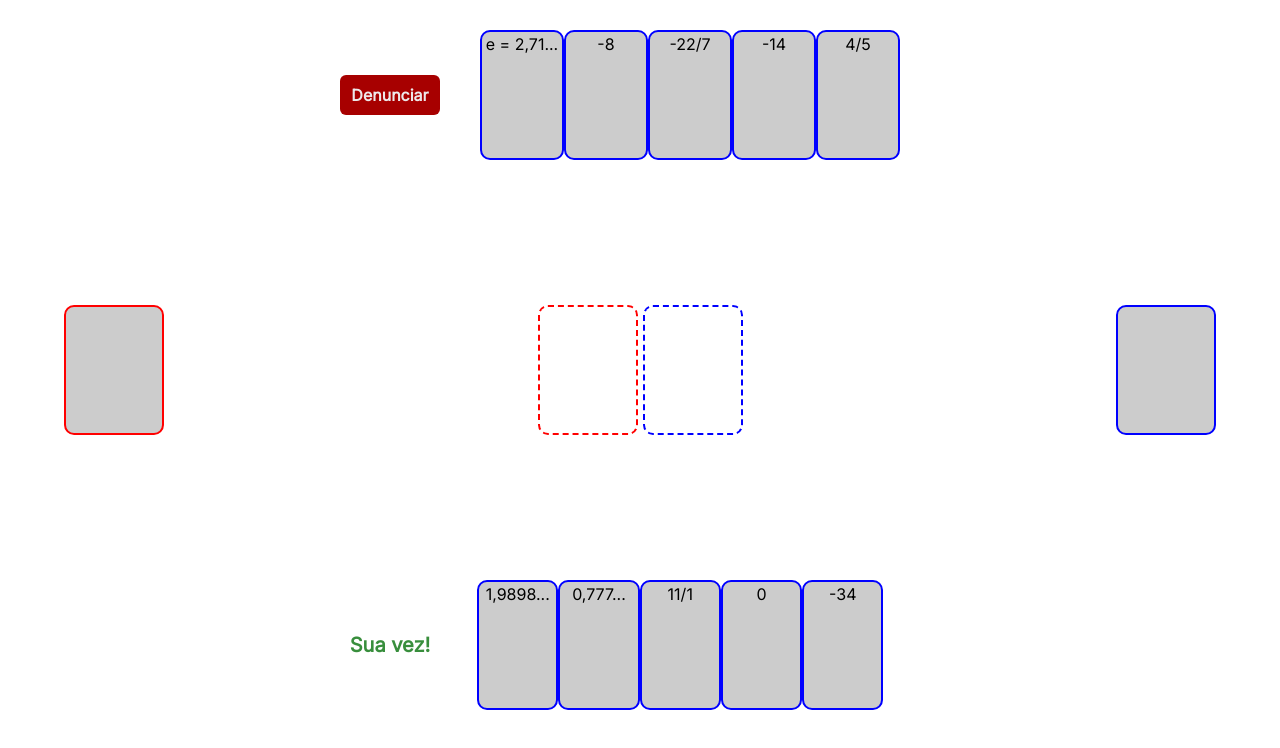
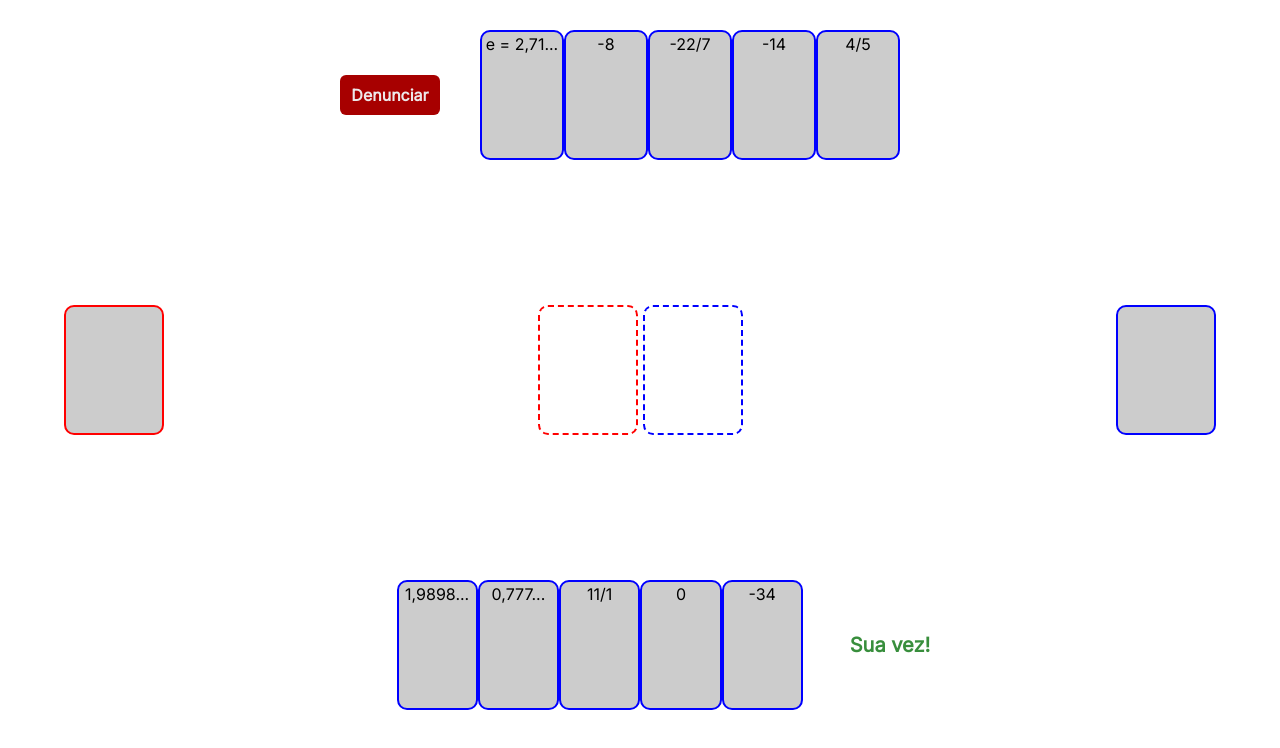
Before and after one commit to viniirbr/jogo-dos-numeros-reais, a React (Vite) app: page / in a window 1280 px wide. Both pictures are taken after a click on the button "Iniciar". Shown: the top 748 px of the page. Built offline with nearby package versions, Linux system fonts and the light colour scheme.

Commit message:
Create component for player deck

```diff
--- a/src/components/Button/index.tsx
+++ b/src/components/Button/index.tsx
@@ -13,8 +13,8 @@ export function Button({ onClick, children, type = 'normal' }: ButtonProps) {
             onClick={onClick}
             className={`${type === 'normal' ? 'bg-normal-900' : 'bg-report-900'}
             rounded-md p-2 min-w-[100px] font-sans text-text font-bold
-            hover:${type === 'normal' ? 'bg-normal-500' : 'bg-report-500'}
-            active:${type === 'normal' ? 'bg-normal-100' : 'bg-report-100'}
+            ${type === 'normal' ? 'hover:bg-normal-500' : 'hover:bg-report-500'}
+            ${type === 'normal' ? 'active:bg-normal-100' : 'active:bg-report-100'}
             transition-color duration-500`}
         >{children}
         </button>
--- a/src/components/Game/index.tsx
+++ b/src/components/Game/index.tsx
@@ -5,6 +5,7 @@ import shuffle from "../../assets/scripts/shuffle";
 import { Sentence, sentencesArray } from "../../assets/sentences"
 import { Button } from "../Button";
 import Card from "../Card";
+import { PlayerDeck } from "../PlayerDeck";
 import { Report } from "../Report";
 import './style.css'
 
@@ -33,6 +34,9 @@ export function Game() {
   }, []);
 
   const onCardClicked = (type: String, id: number, owner: 1 | 2 | undefined) => {
+    console.log(hasDiggedSentence)
+    console.log('owner: ' + owner)
+    console.log(playerTurn)
     if (type === 'sentence' && !hasDiggedSentence) { //retirar nova frase
       setSentencesPut([sentencesDig[sentencesDig.length - 1], ...sentencesDig]);
       let sentencesDigTemp = sentencesDig;
@@ -85,22 +89,10 @@ export function Game() {
 
   return (
     <div className="game">
-      <Report isOpen={isOpen} setIsOpen={setIsOpen}/>
+      <Report isOpen={isOpen} setIsOpen={setIsOpen} />
 
-      <div className="player-area">
-        <div>
-          {playerTurn === 1 && <Button onClick={() => setIsOpen(true)} type='report'>Denunciar</Button>}
-          {playerTurn === 2 && hasDiggedNumber && <Button onClick={changeTurn}>Passar</Button>}
-
-        </div>
-        <div className="cards-deck cards-deck-player1">
-          {player2Numbers?.map((number, id) =>
-            <Card content={number} key={id} type='number' onCardClicked={onCardClicked} id={id} owner={2} />)}
-        </div>
-        <div>
-          {playerTurn === 2 && <h3 className="text-green font-bold font-sans text-xl">Sua vez!</h3>}
-        </div>
-      </div>
+      <PlayerDeck playerNumbers={player2Numbers} playerTurn={playerTurn} setIsOpen={setIsOpen}
+        changeTurn={changeTurn} hasDiggedNumber={hasDiggedNumber} onCardClicked={onCardClicked} owner={2}/>
 
       <div className="digs-container">
 
@@ -117,19 +109,8 @@ export function Game() {
         <Card type="number" onCardClicked={onCardClicked} />
       </div>
 
-      <div className="player-area">
-        <div>
-          {playerTurn === 1 && <h3 className="text-green font-bold font-sans text-xl">Sua vez!</h3>}
-        </div>
-        <div className="cards-deck cards-deck-player1">
-          {player1Numbers?.map((number, id) =>
-            <Card content={number} key={id} type='number' onCardClicked={onCardClicked} id={id} owner={1} />)}
-        </div>
-        <div>
-          {playerTurn === 2 && <Button onClick={() => setIsOpen(true)} type='report'>Denunciar</Button>}
-          {playerTurn === 1 && hasDiggedNumber && <Button onClick={changeTurn}>Passar</Button>}
-        </div>
-      </div>
+      <PlayerDeck playerNumbers={player1Numbers} playerTurn={playerTurn} setIsOpen={setIsOpen}
+        changeTurn={changeTurn} hasDiggedNumber={hasDiggedNumber} onCardClicked={onCardClicked} owner={1}/>
     </div>
   )
 }
--- /dev/null
+++ b/src/components/PlayerDeck/index.tsx
@@ -0,0 +1,33 @@
+import { Button } from "../Button"
+import Card from "../Card"
+
+interface PlayerDeckProps {
+    playerTurn: 1 | 2,
+    owner: 1 | 2,
+    setIsOpen: React.Dispatch<React.SetStateAction<boolean>>,
+    changeTurn: () => void,
+    hasDiggedNumber: Boolean,
+    playerNumbers: String[],
+    onCardClicked: (type: String, id: number, owner: 1 | 2 | undefined) => void
+}
+
+
+export function PlayerDeck({ playerTurn, setIsOpen, changeTurn, hasDiggedNumber,
+    playerNumbers, onCardClicked, owner }: PlayerDeckProps) {
+    return (
+        <div className="player-area">
+            <div>
+                {playerTurn !== owner && <Button onClick={() => setIsOpen(true)} type='report'>Denunciar</Button>}
+                {playerTurn === owner && hasDiggedNumber && <Button onClick={changeTurn}>Passar</Button>}
+
+            </div>
+            <div className="cards-deck cards-deck-player1">
+                {playerNumbers?.map((number, id) =>
+                    <Card content={number} key={id} type='number' onCardClicked={onCardClicked} id={id} owner={owner} />)}
+            </div>
+            <div>
+                {playerTurn === owner && <h3 className="text-green font-bold font-sans text-xl">Sua vez!</h3>}
+            </div>
+        </div>
+    )
+}
```
